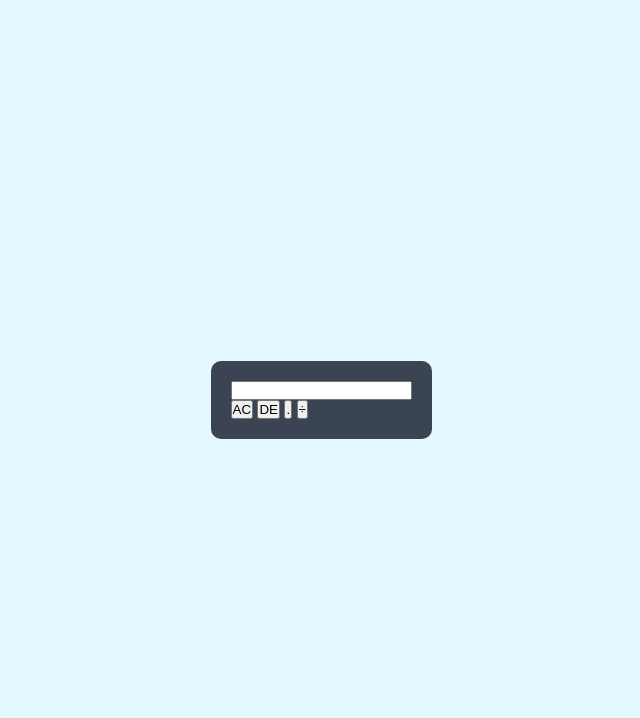
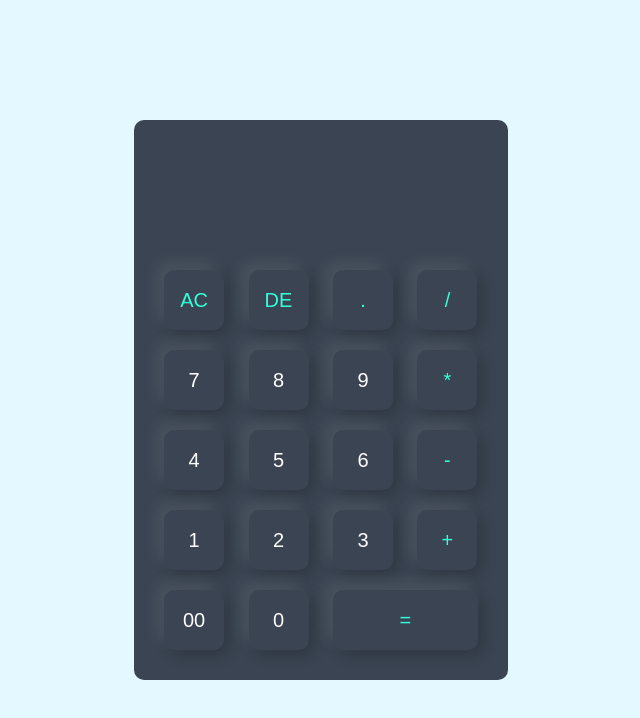
Before and after one commit to Increase123/30-javascript-projects, a plain HTML site: page 12-calculator/index.html in a window 1280 px wide. Shown: the whole page, without its empty margins (319-959 px from the left). Drawn offline with Linux system fonts and the light colour scheme.

Commit message:
Add files via upload

```diff
--- a/12-calculator/index.html
+++ b/12-calculator/index.html
@@ -10,19 +10,85 @@
     <div class="container">
       <div class="calculator">
         <form>
-          <div>
+          <div class="display">
             <input type="text" name="display" />
           </div>
+
           <div>
-            <input type="button" value="AC" />
-            <input type="button" value="DE" />
-            <input type="button" value="." />
-            <input type="button" value="÷" />
+            <input
+              type="button"
+              value="AC"
+              onclick="display.value = '' "
+              class="operator"
+            />
+            <input
+              type="button"
+              value="DE"
+              onclick="display.value = display.value.toString().slice(0,-1)"
+              class="operator"
+            />
+            <input
+              type="button"
+              value="."
+              onclick="display.value += '.' "
+              class="operator"
+            />
+            <input
+              type="button"
+              value="/"
+              onclick="display.value += '/' "
+              class="operator"
+            />
+          </div>
+
+          <div>
+            <input type="button" value="7" onclick="display.value += '7' " />
+            <input type="button" value="8" onclick="display.value += '8' " />
+            <input type="button" value="9" onclick="display.value += '9' " />
+            <input
+              type="button"
+              value="*"
+              onclick="display.value += '*' "
+              class="operator"
+            />
+          </div>
+
+          <div>
+            <input type="button" value="4" onclick="display.value += '4' " />
+            <input type="button" value="5" onclick="display.value += '5' " />
+            <input type="button" value="6" onclick="display.value += '6' " />
+            <input
+              type="button"
+              value="-"
+              onclick="display.value += '-' "
+              class="operator"
+            />
+          </div>
+
+          <div>
+            <input type="button" value="1" onclick="display.value += '1' " />
+            <input type="button" value="2" onclick="display.value += '2' " />
+            <input type="button" value="3" onclick="display.value += '3' " />
+            <input
+              type="button"
+              value="+"
+              onclick="display.value += '+' "
+              class="operator"
+            />
+          </div>
+
+          <div>
+            <input type="button" value="00" onclick="display.value += '00' " />
+            <input type="button" value="0" onclick="display.value += '0' " />
+            <input
+              type="button"
+              value="="
+              onclick="display.value = eval(display.value)"
+              class="equal operator"
+            />
           </div>
         </form>
       </div>
     </div>
-
-    <script src="app.js"></script>
   </body>
 </html>
--- a/12-calculator/styles.css
+++ b/12-calculator/styles.css
@@ -19,3 +19,38 @@
     padding: 20px;
     border-radius: 10px;
 }
+
+.calculator form input {
+    border: 0;
+    outline: 0;
+    width: 60px;
+    height: 60px;
+    border-radius: 10px;
+    box-shadow: -8px -8px 15px rgba(225, 225, 225, 0.1), 5px 5px 15px rgba(0, 0, 0, 0.2);
+    background: transparent;
+    font-size: 20px;
+    color: #fff;
+    cursor: pointer;
+    margin: 10px;
+}
+
+form .display {
+    display: flex;
+    justify-content: flex-end;
+    margin: 20px 0;
+}
+
+form .display input {
+    text-align: right;
+    flex: 1;
+    font-size: 45px;
+    box-shadow: none;
+}
+
+form input.equal {
+    width: 145px;
+}
+
+form input.operator {
+    color: #33ffd8;
+}
```
